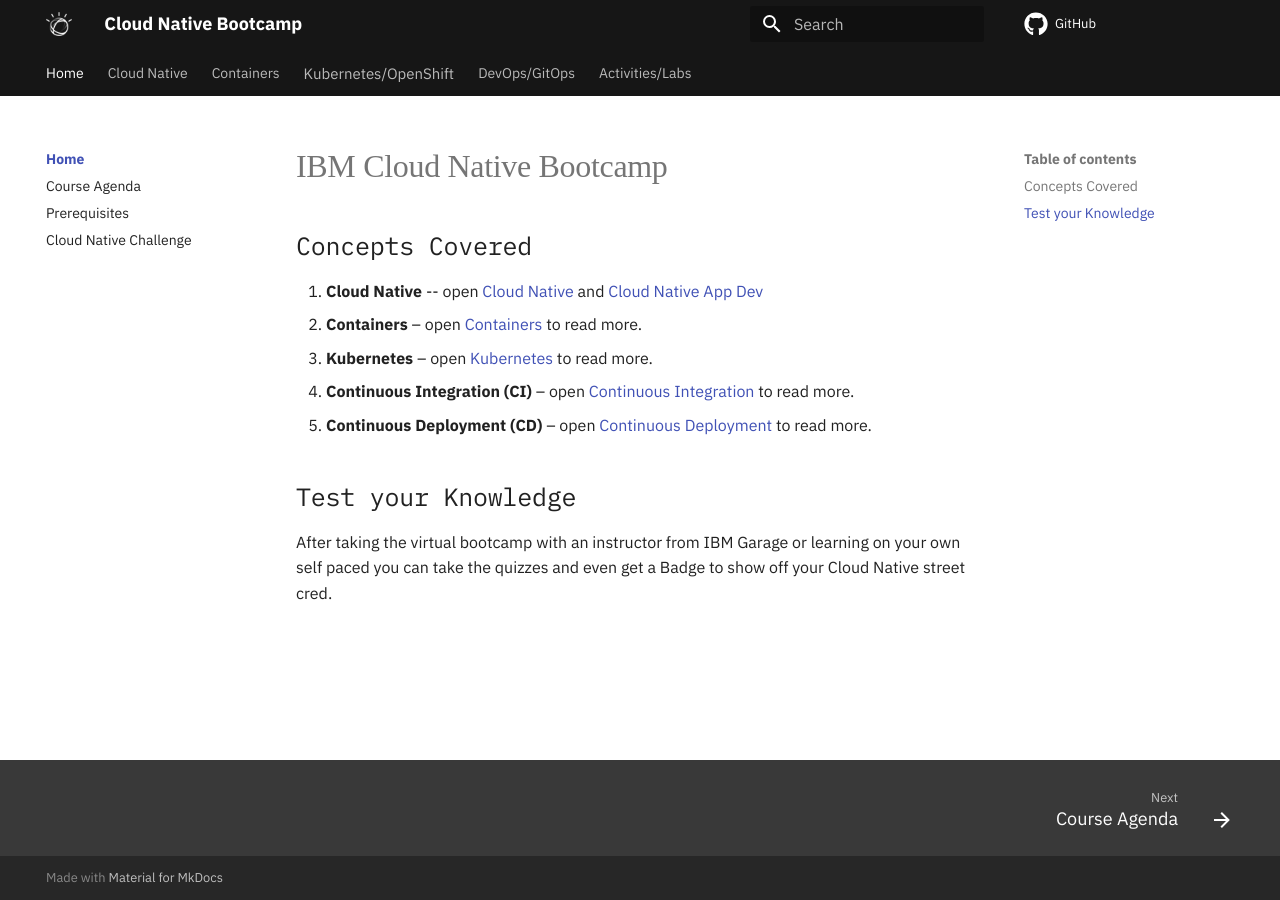
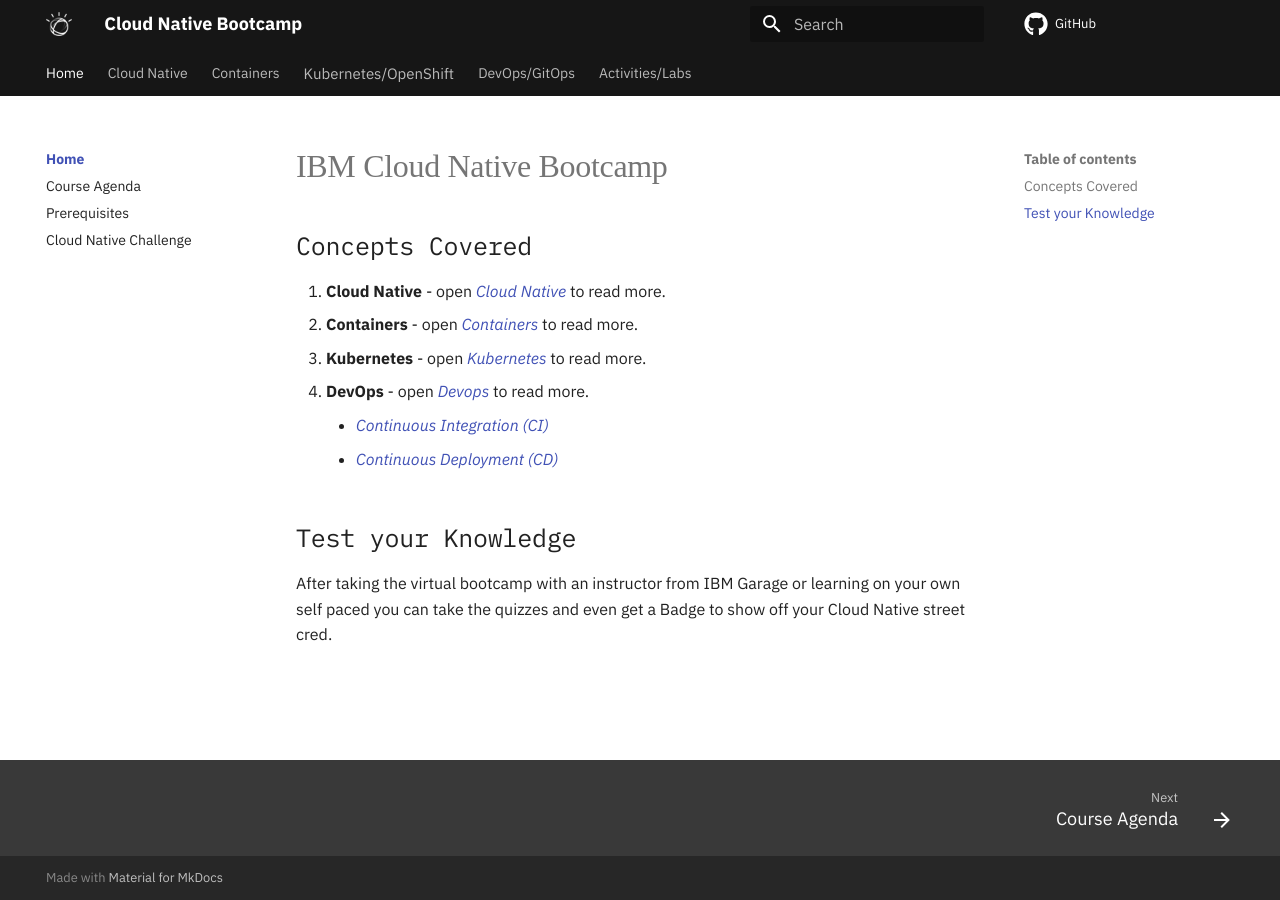
Before and after one commit to ibm-cloud-architecture/cloud-native-bootcamp, an MkDocs documentation site: the page built from docs/index.md, in a window 1280 px wide. Built offline with MkDocs 1.6.1 and Material for MkDocs 9.7.7, drawn with Linux system fonts in a browser that asks for light colours; some web fonts are replaced; comment, search, counter and statistics services are not loaded.

Commit message:
Updated Links

```diff
--- a/docs/index.md
+++ b/docs/index.md
@@ -2,11 +2,12 @@
 
 ## Concepts Covered
 
-1. **Cloud Native** -- open [Cloud Native](./cloud-native/index.md) and [Cloud Native App Dev](../concepts/cloud-native-app-dev)
-2. **Containers** – open [Containers](./containers/index.md) to read more.
-3. **Kubernetes** – open [Kubernetes](./openshift/index.md) to read more.
-4. **Continuous Integration (CI)** – open [Continuous Integration](./devops/tekton/index.md) to read more.
-5. **Continuous Deployment (CD)** – open [Continuous Deployment](../devops/argocd/index.md) to read more.
+1. **Cloud Native** - open *[Cloud Native](./cloud-native/index.md)* to read more.
+2. **Containers** - open *[Containers](./containers/index.md)* to read more.
+3. **Kubernetes** - open *[Kubernetes](./openshift/index.md)* to read more.
+4. **DevOps** - open *[Devops](./devops/index.md)* to read more.
+      - *[Continuous Integration (CI)](./devops/tekton/index.md)*
+      - *[Continuous Deployment (CD)](./devops/argocd/index.md)*
 
 ## Test your Knowledge
 After taking the virtual bootcamp with an instructor from IBM Garage or learning on your own self paced you can take the quizzes and even get a Badge to show off your Cloud Native street cred.
```
Also changed, not shown: docs/devops/argocd/index.md (+0 -3 lines).
